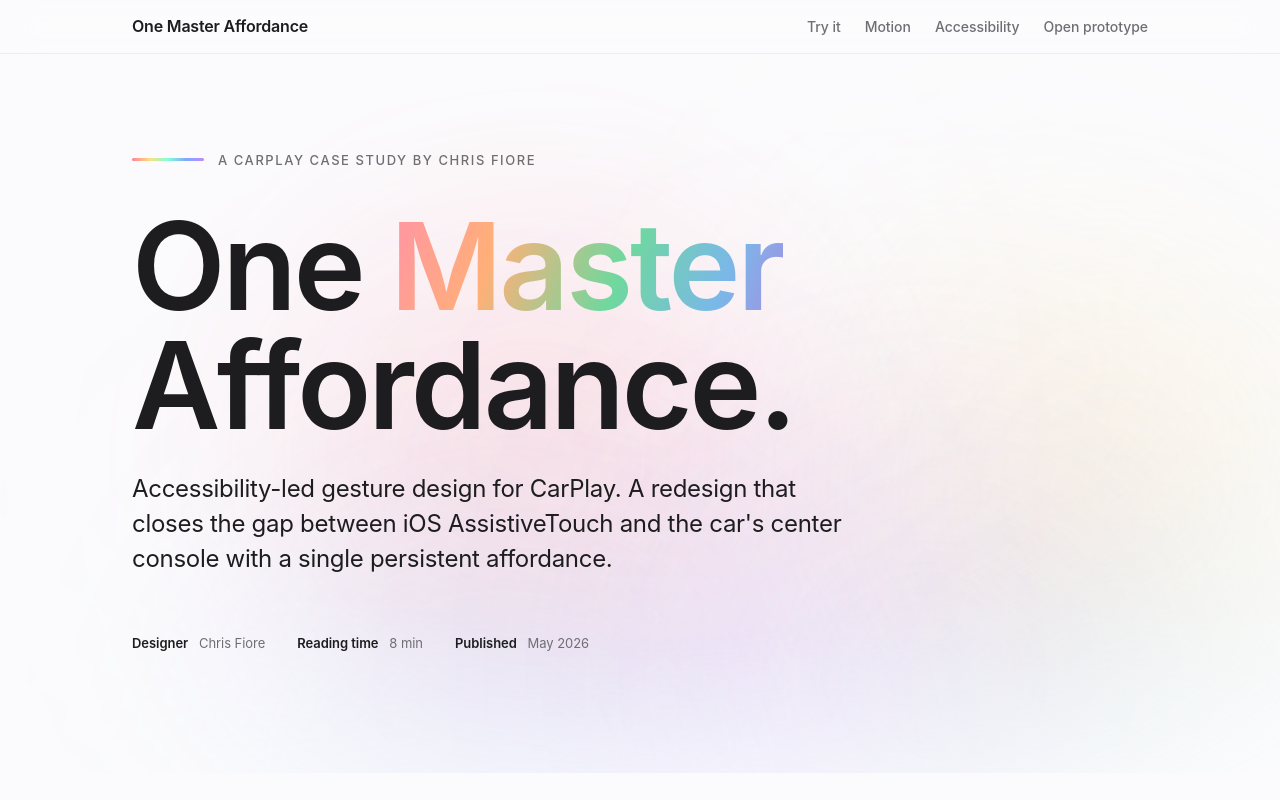
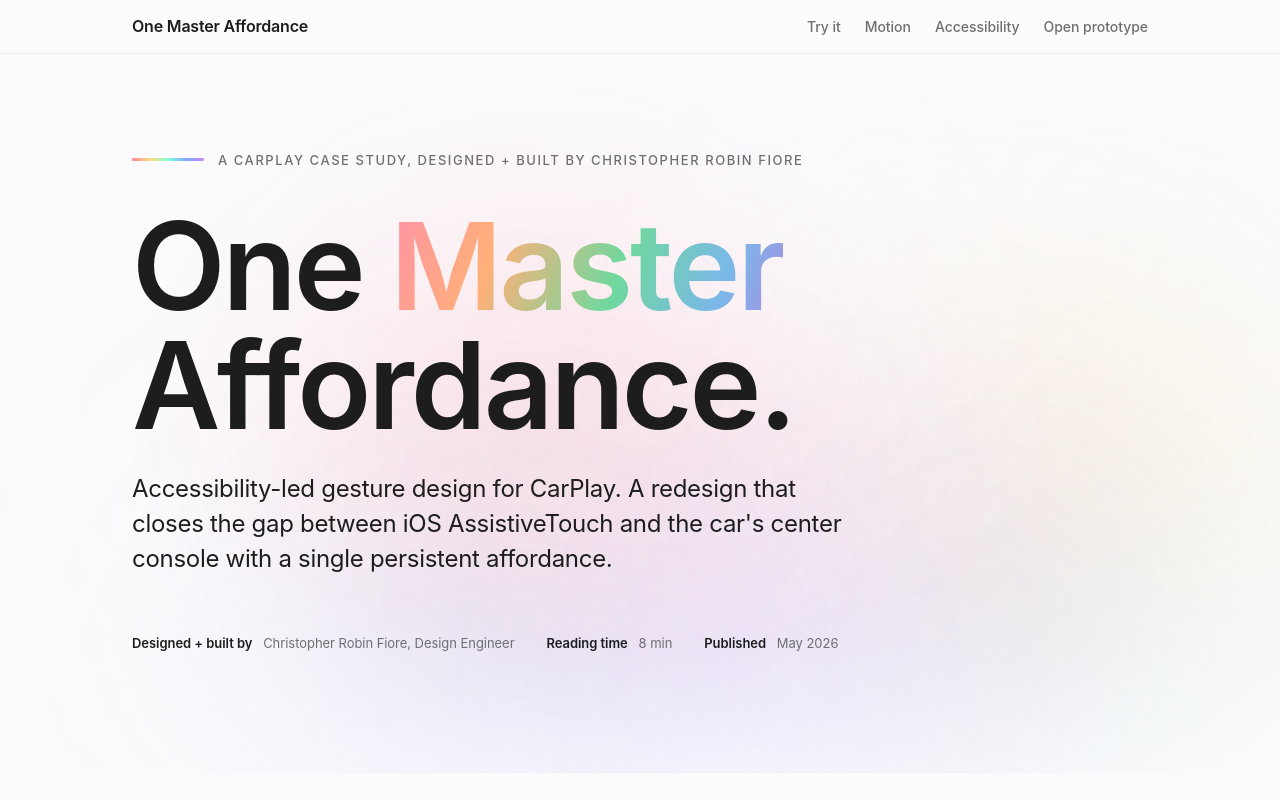
Before and after one commit to globalanomalyindex/carplay-siri-contacts, a React (Vite) app: page / in a window 1280 px wide. Shown: the top 800 px of the page. Built offline with nearby package versions, Linux system fonts and the light colour scheme.

Commit message:
chore(case-study): credit Christopher Robin Fiore, Design Engineer
Set the byline and footer to "designed + built by Christopher Robin Fiore",
add the Design Engineer title, and repoint the repository link to the
hosting account.

```diff
--- a/index.html
+++ b/index.html
@@ -4,7 +4,7 @@
     <meta charset="UTF-8" />
     <link rel="icon" type="image/svg+xml" href="/favicon.svg" />
     <meta name="viewport" content="width=device-width, initial-scale=1.0" />
-    <title>One Master Affordance. A CarPlay case study by Chris Fiore.</title>
+    <title>One Master Affordance. A CarPlay case study, designed + built by Christopher Robin Fiore.</title>
     <meta name="description" content="Accessibility-led gesture design for CarPlay. A redesign that closes the gap between iOS AssistiveTouch and the car's center console with a single persistent affordance." />
   </head>
   <body>
--- a/src/case-study/sections/Footer.tsx
+++ b/src/case-study/sections/Footer.tsx
@@ -1,7 +1,7 @@
 import { Link } from 'react-router-dom'
 
 /**
- * Footer. Designer credit, date, links to repo and the standalone
+ * Footer. Build credit, date, links to repo and the standalone
  * prototype route.
  */
 export function Footer() {
@@ -36,9 +36,10 @@ export function Footer() {
         <div className="cs-footer-meta">
           <div>
             <div style={{ marginBottom: 6, color: 'var(--cs-text-3)', fontSize: 12, letterSpacing: '0.08em', textTransform: 'uppercase' }}>
-              Designer
+              Designed + built by
             </div>
-            <div style={{ color: 'var(--cs-text)' }}>Chris Fiore</div>
+            <div style={{ color: 'var(--cs-text)' }}>Christopher Robin Fiore</div>
+            <div style={{ color: 'var(--cs-text-2)', fontSize: 13, marginTop: 2 }}>Design Engineer</div>
           </div>
           <div>
             <div style={{ marginBottom: 6, color: 'var(--cs-text-3)', fontSize: 12, letterSpacing: '0.08em', textTransform: 'uppercase' }}>
@@ -51,7 +52,7 @@ export function Footer() {
           <div style={{ display: 'flex', gap: 24 }}>
             <Link to="/prototype">Open the prototype</Link>
             <a
-              href="https://github.com/cgfiore/carplay-siri-contacts"
+              href="https://github.com/globalanomalyindex/carplay-siri-contacts"
               target="_blank"
               rel="noopener noreferrer"
             >
--- a/src/case-study/sections/Hero.tsx
+++ b/src/case-study/sections/Hero.tsx
@@ -103,7 +103,7 @@ export function Hero() {
               margin: 0,
             }}
           >
-            A CarPlay case study by Chris Fiore
+            A CarPlay case study, designed + built by Christopher Robin Fiore
           </p>
         </motion.div>
 
@@ -145,7 +145,7 @@ export function Hero() {
           animate={{ opacity: 1 }}
           transition={{ duration: 0.6, delay: 0.32 }}
         >
-          <span><strong style={{ color: 'var(--cs-text)', fontWeight: 600 }}>Designer</strong> &nbsp; Chris Fiore</span>
+          <span><strong style={{ color: 'var(--cs-text)', fontWeight: 600 }}>Designed + built by</strong> &nbsp; Christopher Robin Fiore, Design Engineer</span>
           <span><strong style={{ color: 'var(--cs-text)', fontWeight: 600 }}>Reading time</strong> &nbsp; 8 min</span>
           <span><strong style={{ color: 'var(--cs-text)', fontWeight: 600 }}>Published</strong> &nbsp; May 2026</span>
         </motion.div>
```
